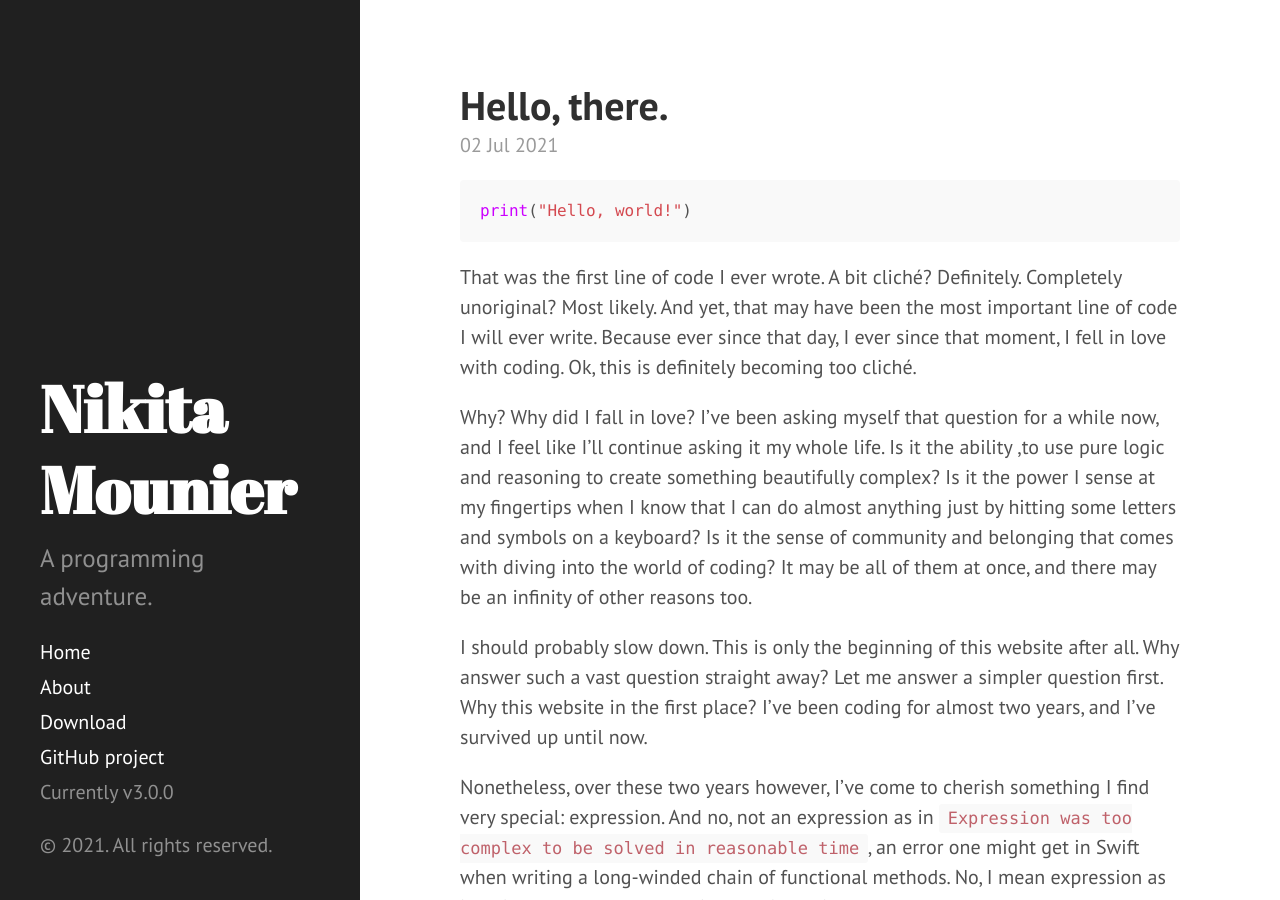
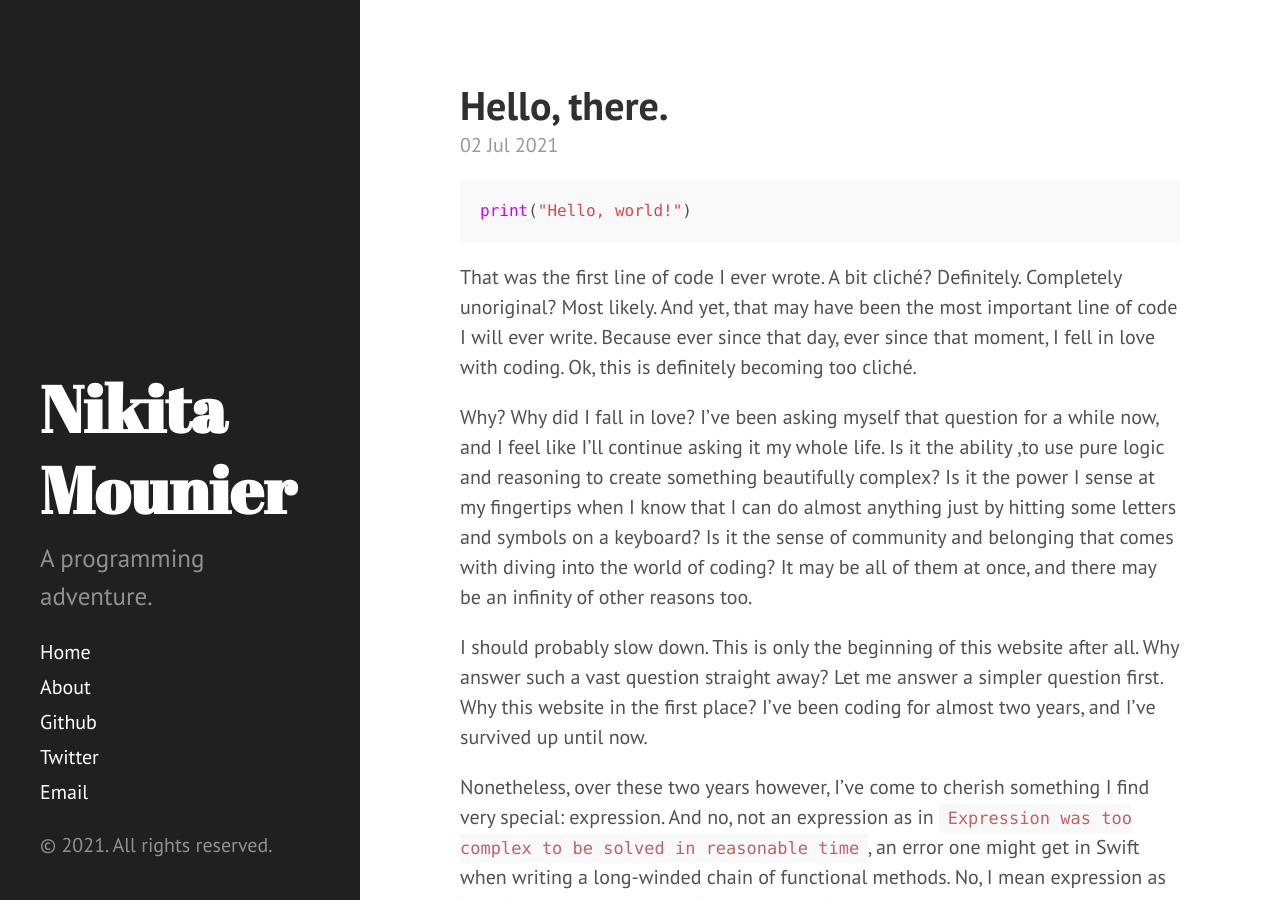
Before and after one commit to nikitamounier/nikitamounier.github.io, a Jekyll site: the page built from _posts/2021-07-02-hello-there.md, in a window 1280 px wide and 900 px high. Built offline with Jekyll 4.4.1, drawn with Linux system fonts in a browser that asks for light colours.

Commit message:
Change sidebar info

````diff
--- a/_includes/sidebar.html
+++ b/_includes/sidebar.html
@@ -26,9 +26,9 @@
         {% endif %}
       {% endfor %}
 
-      <a class="sidebar-nav-item" href="{{ site.github.repo }}/archive/v{{ site.version }}.zip">Download</a>
-      <a class="sidebar-nav-item" href="{{ site.github.repo }}">GitHub project</a>
-      <span class="sidebar-nav-item">Currently v{{ site.version }}</span>
+      <a class="sidebar-nav-item" href="https://github.com/nikitamounier">Github</a>
+      <a class="sidebar-nav-item" href="https://twitter.com/nikitamounier">Twitter</a>
+      <a class="sidebar-nav-item" href="mailto:nikitamounier@gmail.com">Email</a>
     </nav>
 
     <p>&copy; {{ site.time | date: '%Y' }}. All rights reserved.</p>
--- a/_posts/2021-07-02-hello-there.md
+++ b/_posts/2021-07-02-hello-there.md
@@ -6,7 +6,7 @@ title: Hello, there.
 print("Hello, world!")
 ```
 
-That was the first line of code I ever wrote. A bit cliché? Definitely. Completely unoriginal? Most likely. And yet, that may have been the most important line of code I will ever write. Because ever since that day, I ever since that moment, I fell in love with coding. Ok, this is definitely becoming too cliché. <!--more-->
+That was the first line of code I ever wrote. A bit cliché? Definitely. Completely unoriginal? Most likely. And yet, that may have been the most important line of code I will ever write. Because ever since that day, ever since that moment, I fell in love with coding. Ok, this is definitely becoming too cliché. <!--more-->
 
 Why? Why did I fall in love? I’ve been asking myself that question for a while now, and I feel like I’ll continue asking it my whole life. Is it the ability ,to use pure logic and reasoning to create something beautifully complex? Is it the power I sense at my fingertips when I know that I can do almost anything just by hitting some letters and symbols on a keyboard? Is it the sense of community and belonging that comes with diving into the world of coding? It may be all of them at once, and there may be an infinity of other reasons too.
 
````
Also changed, not shown: 1 other file.
